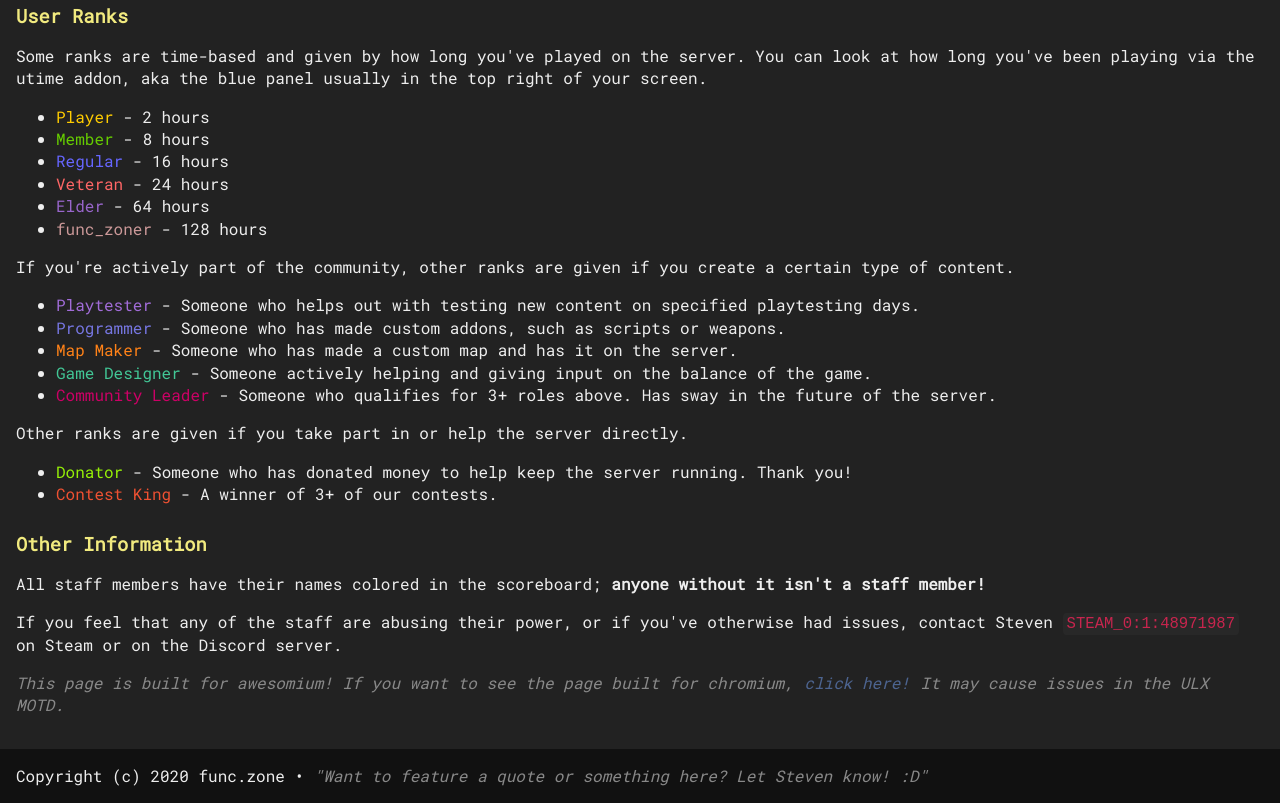
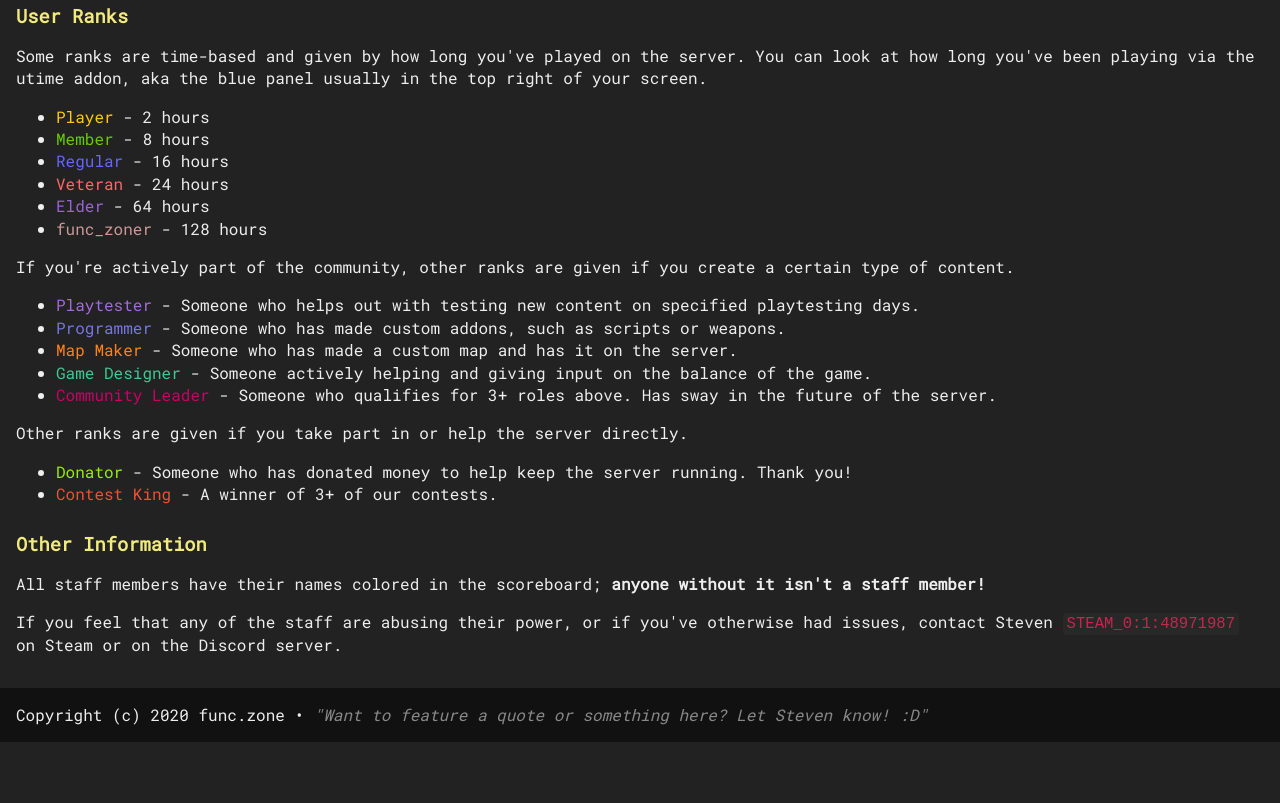
Before and after one commit to funczone/funczone.github.io, a plain HTML site: page ttt/index.html in a window 1280 px wide. Shown: the part 934-1737 px from the top of the page. After the commit the page ends 1676 px from the top, so only its background shows below. Drawn offline with Linux system fonts and the light colour scheme.

Commit message:
final update on this hopefully

```diff
--- a/ttt/index.html
+++ b/ttt/index.html
@@ -148,7 +148,6 @@
                     <h3 class="c_y" id="other_information">Other Information</h3>
                     <p>All staff members have their names colored in the scoreboard; <span class="t_bold">anyone without it isn't a staff member!</span></p>
                     <p>If you feel that any of the staff are abusing their power, or if you've otherwise had issues, contact Steven <code>STEAM_0:1:48971987</code> on Steam or on the Discord server.</p>
-                    <p class="t_italics c_semitrans">This page is built for awesomium! If you want to see the page built for chromium, <a href="../ttt/">click here!</a> It may cause issues in the ULX MOTD.</p>
                 </div>
             </div>
             <div id="footer">
```
